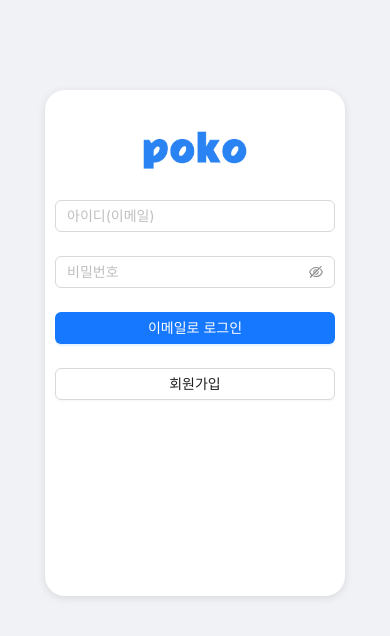
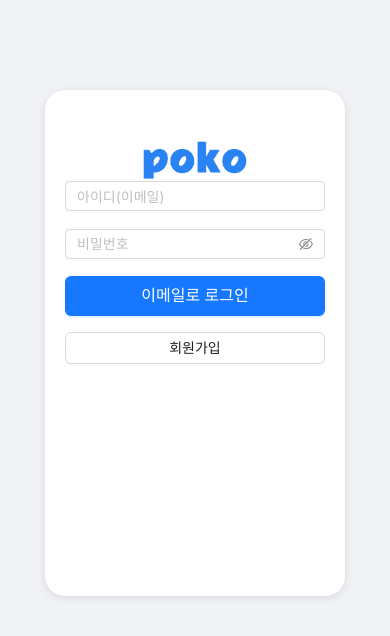
Before and after one commit to uiseokgeem/hello-poko, a React (Create React App) app in the folder frontend/: page /login in a window 390 px wide. Shown: the top 636 px of the page. Built offline with nearby package versions, Linux system fonts and the light colour scheme.

Commit message:
react : add componet modified detail css

```diff
--- a/frontend/src/components/Auth/Login/Login.css
+++ b/frontend/src/components/Auth/Login/Login.css
@@ -1,10 +1,6 @@
 body {
   margin: 0;
-    font-family: -apple-system, BlinkMacSystemFont, 'Segoe UI', 'Roboto', 'Oxygen',
-      'Ubuntu', 'Cantarell', 'Fira Sans', 'Droid Sans', 'Helvetica Neue',
-      sans-serif;
-    -webkit-font-smoothing: antialiased;
-    -moz-osx-font-smoothing: grayscale;
+  font-family: -apple-system, BlinkMacSystemFont, 'Segoe UI', 'Roboto', 'Oxygen', 'Ubuntu', 'Cantarell', 'Fira Sans', 'Droid Sans', 'Helvetica Neue', sans-serif;
   background-color: #f0f2f5;
 }
 
@@ -17,27 +13,33 @@ body {
   max-width: 300px;
   width: 20%;
   height: 60vh;
-    margin: 90px auto; /* 상하 마진 조정 */
+  margin: 90px auto;
+  position: relative;
 }
 
-  @media (max-width: 768px) { /* 모바일 화면 크기에 맞춰서 조정 */
+@media (max-width: 768px) {
   .login-container {
-      width: 90%; /* 너비 조정 */
-      padding: 10px; /* 패딩 조정 */
-      margin: 90px auto; /* 상하 마진 조정 */
+    width: calc(100% - 40px);
+    padding: 20px;
   }
 }
 
-  .login-form {
-    max-width: 300px;
+.login-container .login-form {
+  max-width: 100%;
   margin: 0 auto;
 }
 
-  .login-logo {
-    margin-bottom: 30px; /* 로고와 폼 사이의 여백 추가 */
+.login-container .login-form-item {
+  margin-bottom: 16px;
 }
 
-  code {
-    font-family: source-code-pro, Menlo, Monaco, Consolas, 'Courier New',
-      monospace;
+.login-container .login-input,
+.login-container .login-password-input {
+  height: 30px;
+  border-radius: 4px;
 }
+
+.login-container .login-submit-button {
+  height: 40px;
+  font-size: 16px;
+}
--- a/frontend/src/components/Auth/Login/Login.js
+++ b/frontend/src/components/Auth/Login/Login.js
@@ -3,7 +3,6 @@ import { Form, Input, Button } from 'antd';
 import Logo from '../../Logo/Logo';
 import { useNavigate } from 'react-router-dom';
 import './Login.css';
-
 
 const Login = ({ handleLoginSubmit }) => {
   const [message, setMessage] = useState('');
@@ -21,7 +20,7 @@ const Login = ({ handleLoginSubmit }) => {
   };
 
   const handleSendEmail = () => {
-        navigate("/send-email");
+    navigate('/send-email');
   };
 
   return (
@@ -29,35 +28,47 @@ const Login = ({ handleLoginSubmit }) => {
       <div className="login-logo">
         <Logo />
       </div>
-            <Form layout='vertical' className="login-form">
-                <Form.Item>
+      <Form layout="vertical" className="login-form">
+        <Form.Item className="login-form-item">
           <Input
+            className="login-input"
             placeholder="아이디(이메일)"
             value={id}
             onChange={(e) => setId(e.target.value)}
           />
         </Form.Item>
-                <Form.Item>
+        <Form.Item className="login-form-item">
           <Input.Password
-            placeholder='비밀번호'
+            className="login-password-input"
+            placeholder="비밀번호"
             value={password}
             onChange={(e) => setPassword(e.target.value)}
           />
         </Form.Item>
-            <p style={{ fontSize: '10px' }}>{message}</p>
-            <Form.Item>
-                <Button type="primary" htmlType="button" block onClick={handleSubmit}>
+        <p className="login-message">{message}</p>
+        <Form.Item className="login-form-item">
+          <Button
+            type="primary"
+            block
+            className="login-submit-button"
+            onClick={handleSubmit}
+          >
             이메일로 로그인
           </Button>
         </Form.Item>
-            <Form.Item>
-                <Button type="default" block onClick={handleSendEmail}>
+        <Form.Item className="login-form-item">
+          <Button
+            type="default"
+            block
+            className="login-signup-button"
+            onClick={handleSendEmail}
+          >
             회원가입
           </Button>
         </Form.Item>
       </Form>
     </div>
-    )
-}
+  );
+};
 
 export default Login;
```
Also changed, not shown: 12 other files (tests, documents, lock files or other folders). Lines whose indentation alone changed are shown as unchanged.
